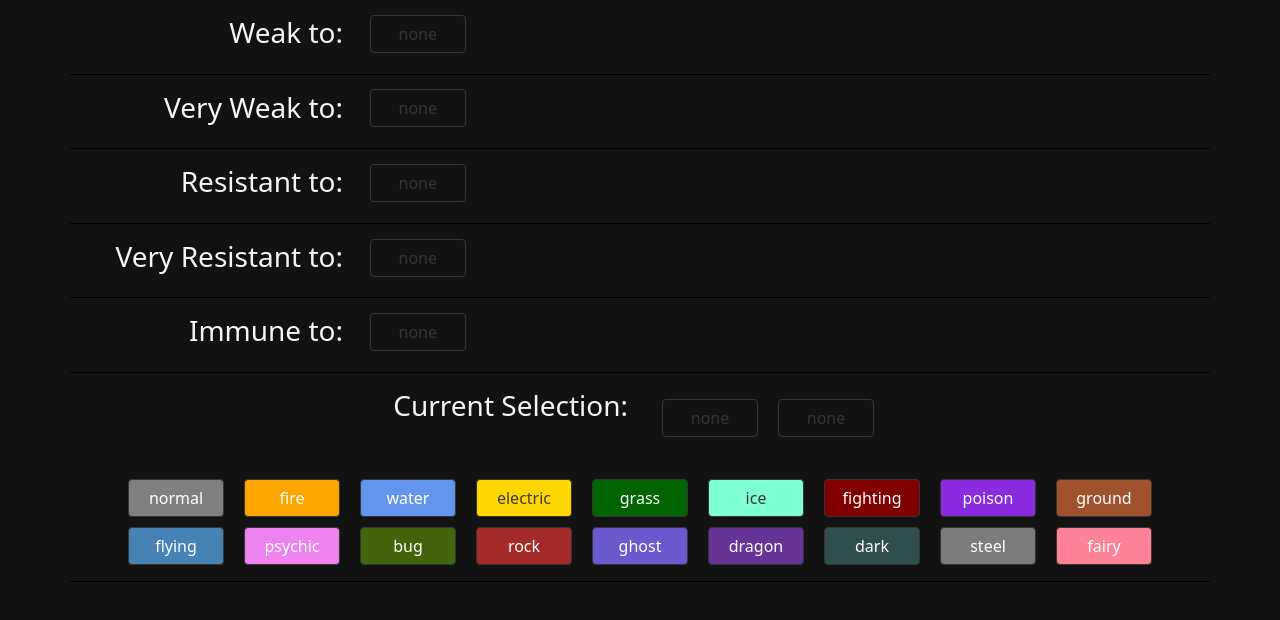
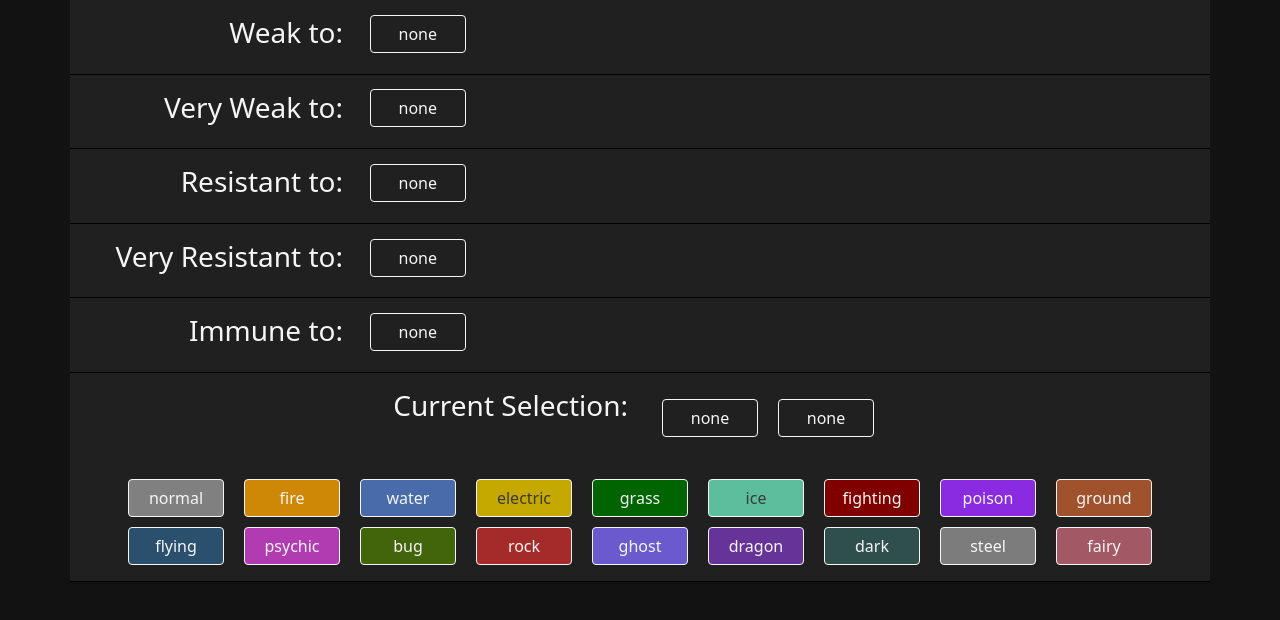
Before and after one commit to ArchAether/pokemon-type-checker, a React app: page / in a window 1280 px wide. Built offline with nearby package versions, Linux system fonts and the light colour scheme.

Commit message:
Changed Colors
Dark mode!

```diff
--- a/src/index.css
+++ b/src/index.css
@@ -2,9 +2,9 @@ body {
     background-color: #121212;
     color: whitesmoke;
 }
-/* .container {
-    background-color: lightgrey;
-} */
+.container {
+    background-color: #202020;
+}
 #current_types {
     padding: 1em;
 }
@@ -27,39 +27,41 @@ body {
 }
 #currentButtons {
     text-align: left;
-    color: whitesmoke;
 }
 .typeButton {
     margin-left: 10px;
     margin-right: 10px;
     margin-top: 10px;
     width: 6em;
-    border-color: rgb(53, 53, 53);
-    color: white;
+    border-color: whitesmoke;
+    color: whitesmoke;
 }
 .typeList {
     text-align: left;
     padding: .3em;
 }
+#none {
+    color: whitesmoke;
+}
 #normal {
     background-color: grey;
 }
 #fire{
-    background-color: orange;
+    background-color: rgb(207, 136, 5);
 }
 #water{
-    background-color: cornflowerblue;
+    background-color: rgb(73, 107, 170);
 }
 #electric{
     color: rgb(58, 58, 58);
-    background-color:gold;
+    background-color:rgb(197, 168, 0);
 }
 #grass{
     background-color: darkgreen;
 }
 #ice{
     color:rgb(58, 58, 58);
-    background-color: aquamarine;
+    background-color: rgb(93, 190, 158);
 }
 #fighting{
     background-color: maroon;
@@ -71,10 +73,10 @@ body {
     background-color: sienna;
 }
 #flying{
-    background-color: steelblue;
+    background-color: rgb(43, 80, 110);
 }
 #psychic{
-    background-color: violet;
+    background-color: rgb(177, 60, 177);
 }
 #bug{
     background-color: rgb(66, 100, 10);
@@ -95,8 +97,5 @@ body {
     background-color: rgb(124, 124, 124);
 }
 #fairy {
-    background-color: rgb(255, 130, 151);
+    background-color: rgb(163, 89, 101);
 }
-#none {
-    color:rgb(53, 53, 53)
-}
```
